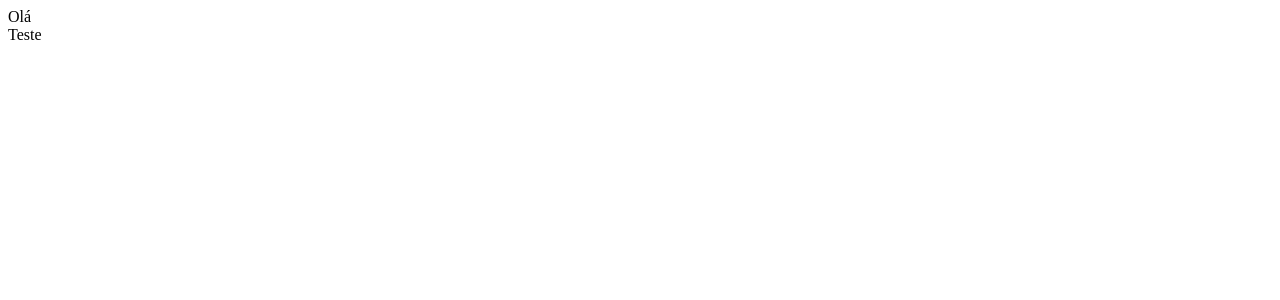
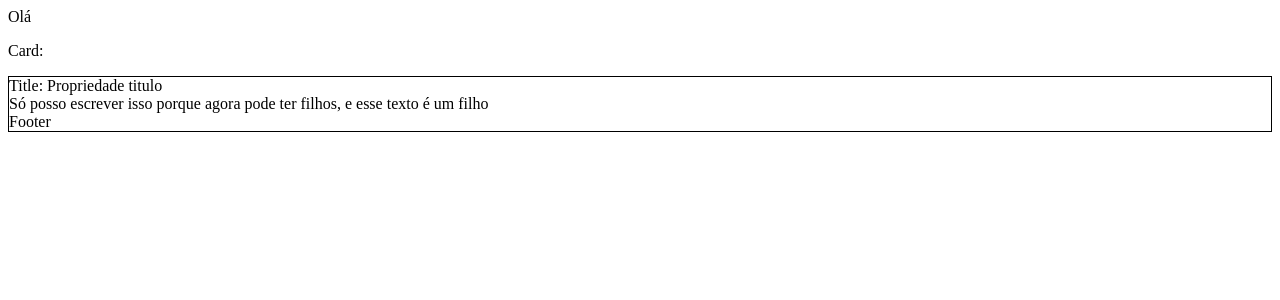
Before and after one commit to RenataPamby/PrimeiroReact, a React (Vite) app in the folder primeiro-react/: page / in a window 1280 px wide. Shown: the top 300 px of the page. Built offline with nearby package versions, Linux system fonts and the light colour scheme.

Commit message:
Usando componentes e vendo props(propriedades)

```diff
--- a/primeiro-react/src/App.tsx
+++ b/primeiro-react/src/App.tsx
@@ -1,44 +1,44 @@
-import { useState } from "react";
+import type React from "react";
 
-//Componente Funcional
-const Test = () => {
-  return (
-    <div>Teste</div>
-  )
+
+//Criando uma propriedade
+interface ICardProps{
+  title: string;
+  children: React.ReactNode;//Para poder receber filhos
 }
 
+//Componete React
+const Card = (props: ICardProps) => {
+
+  return (
+    <div style={{ border: '1px solid black' }}>
+      <span>Title: {props.title}</span>
+
+      <div>
+        {props.children}
+      </div>
+
+      <div>
+        Footer
+      </div>
+    </div>
+  );
+}
+
+
+
+//Principal
 export function App() {
 
   return (
       <div>
         Olá
-        <Test></Test> {/*Componente Funcional*/}
+         <p>Card:</p>
+         {/*<Card title="Teste01"/> {/*Self Close (pode não receber filhos)*/}
+         <Card title="Propriedade titulo">
+          Só posso escrever isso porque agora pode ter filhos,
+          e esse texto é um filho
+         </Card>
       </div>
   )
 }
-
-//Função JS
-const teste = () => {
-  return 1 + 1;
-}
-//Função JS
-const useTeste = () => {
-  return 1 + 1;
-}
-//React hook
-const useTest = () => {
-  const [valor] = useState(1+1);
-  return valor;
-}
-//Componente Funcional
-const Testes = () => {
-  return (
-    <div>Teste</div>
-  )
-}
-//Função JS que retorna HTML react
-const test = () => {
-  return (
-    <div>Teste</div>
-  )
-}
```
